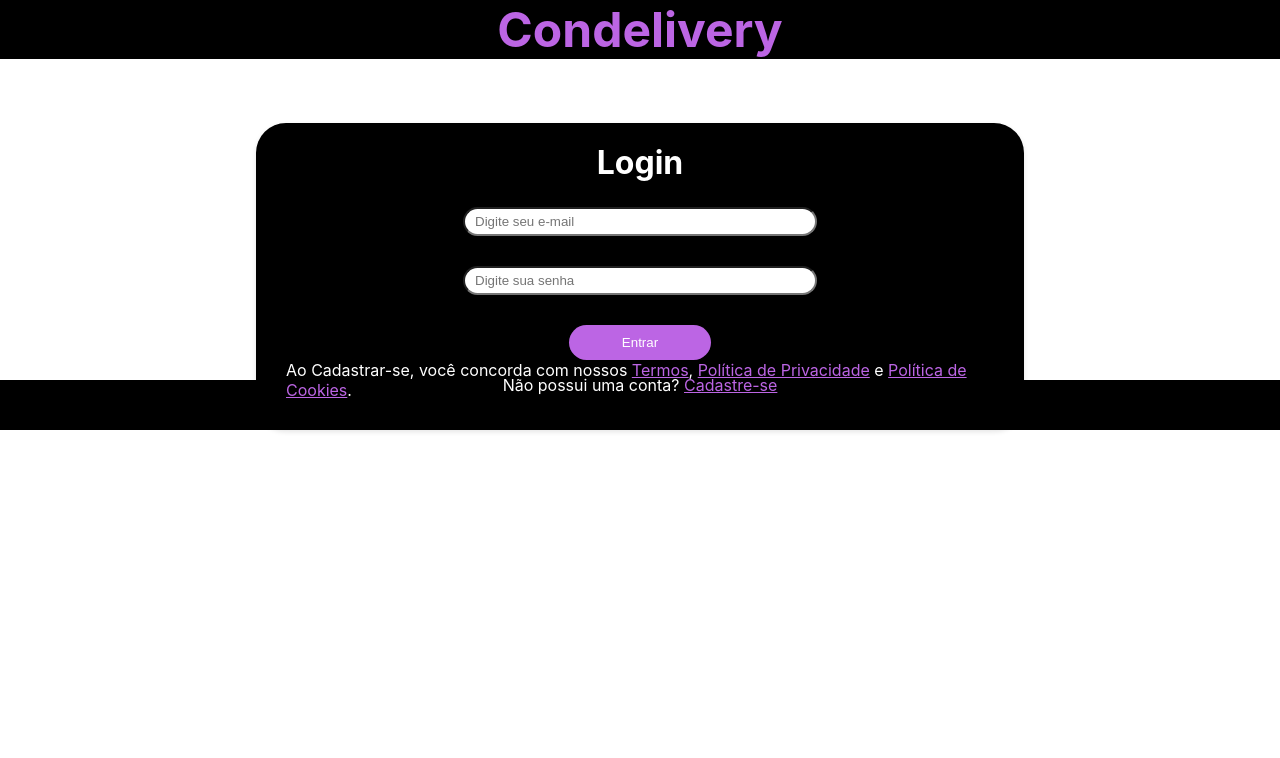
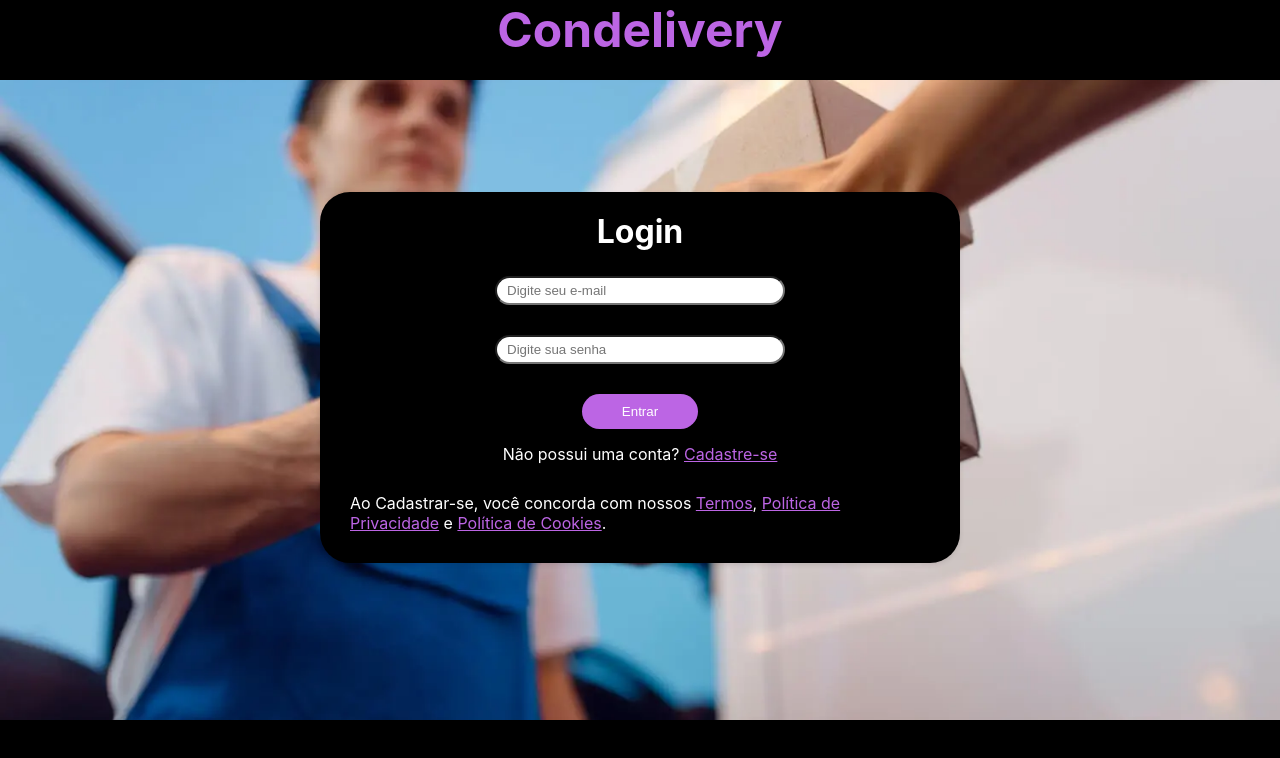
Before and after one commit to BrendonSAlmeida/Condelivery, a React (Create React App) app: page / in a window 1280 px wide. Shown: the top 758 px of the page. Built offline with nearby package versions, Linux system fonts and the light colour scheme.

Commit message:
alteração7

```diff
--- a/src/App.css
+++ b/src/App.css
@@ -1,7 +1,7 @@
 *{
   margin: 0;
   box-sizing: border-box;
-  /* height: 100%; */
+
 }
 
 html, body, #root{
@@ -11,6 +11,14 @@ html, body, #root{
   max-width: 100%;
   width: 100%;
 }
+
+.all{
+  background-image: url('./resouses/Condominio-pode-barrar-entregadores-de-subirem-ate-o-apartamento.png');
+  height: 100vh;
+  background-size: cover;
+  background-position: center;
+}
+
 .container {
   display: flex;
   flex-direction: column;
@@ -18,6 +26,7 @@ html, body, #root{
 
 }
 .header{
+  position: fixed;
   color: #BC65E4;
   background-color: #000000;
   width: 100%;
@@ -35,14 +44,13 @@ html, body, #root{
   color: white;
   font-size: 1.8rem;
   background:#000000;
-  margin-top: 5%;
+  margin: 15% 0;
   padding: 30px;
   border-radius: 30px;
   box-shadow: 0px 2px 5px rgba(0, 0, 0, 0.1);
-  width: 60%;
+  width: 50%;
   height: 100%;
   font-size: 1rem;
-  height: 60%;
 }
 
 .login{
@@ -76,7 +84,7 @@ button {
 }
 
 .cad{
-  margin-top: -5%;
+  margin-top: 5%;
 }
 
 a{
@@ -85,7 +93,9 @@ a{
 
 .footer{
   background-color: #000000;
+  position: fixed;
+  bottom: 0;
+  left: 0;
   width: 100%;
-  height: 50px;
-  margin-top: -50px;
+  height: 10%;
 }
```
